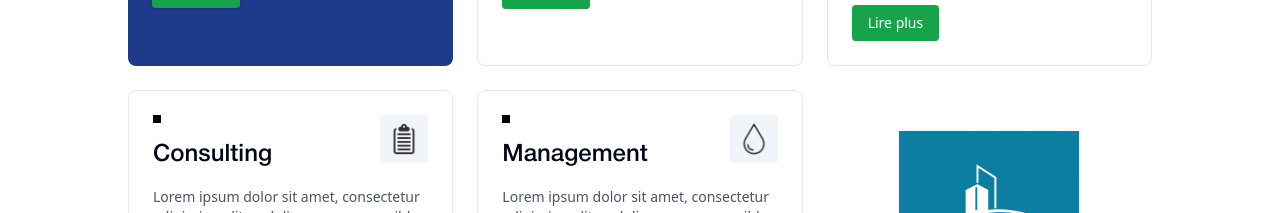
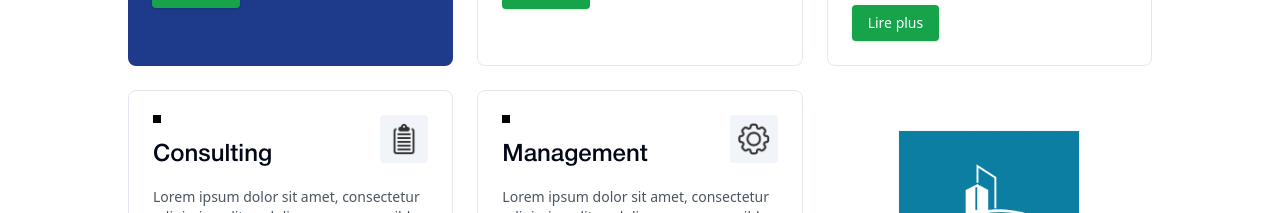
Before and after one commit to SylvHardDev/site-oria, a React (Vite) app: page /filiales in a window 1280 px wide. Shown: the part 1800-2013 px from the top of the page. Built offline with nearby package versions, Linux system fonts and the light colour scheme.

Commit message:
set icon section SCI

```diff
--- a/src/components/Filiale/SectionSCI.jsx
+++ b/src/components/Filiale/SectionSCI.jsx
@@ -120,7 +120,7 @@ function SectionSCI() {
                 <h3 className="inline-block text-2xl pt-4">Management</h3>
               </div>
               <div className="icon p-2 w-12 h-12 bg-slate-100 rounded-sm">
-                <img src={goute} alt="icone goute" />
+                <img src={setting} alt="icone goute" />
               </div>
             </div>
             <p className="text-sm text-gray-600 mb-6">
```
